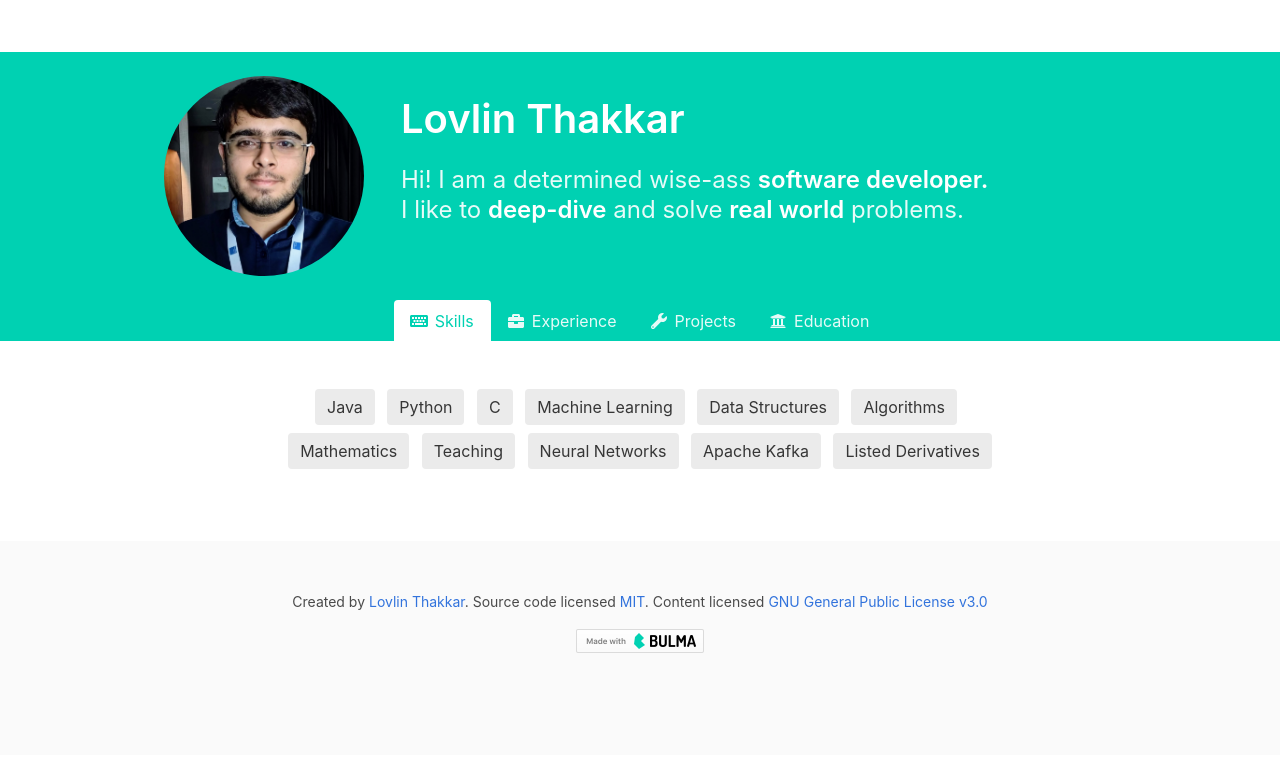
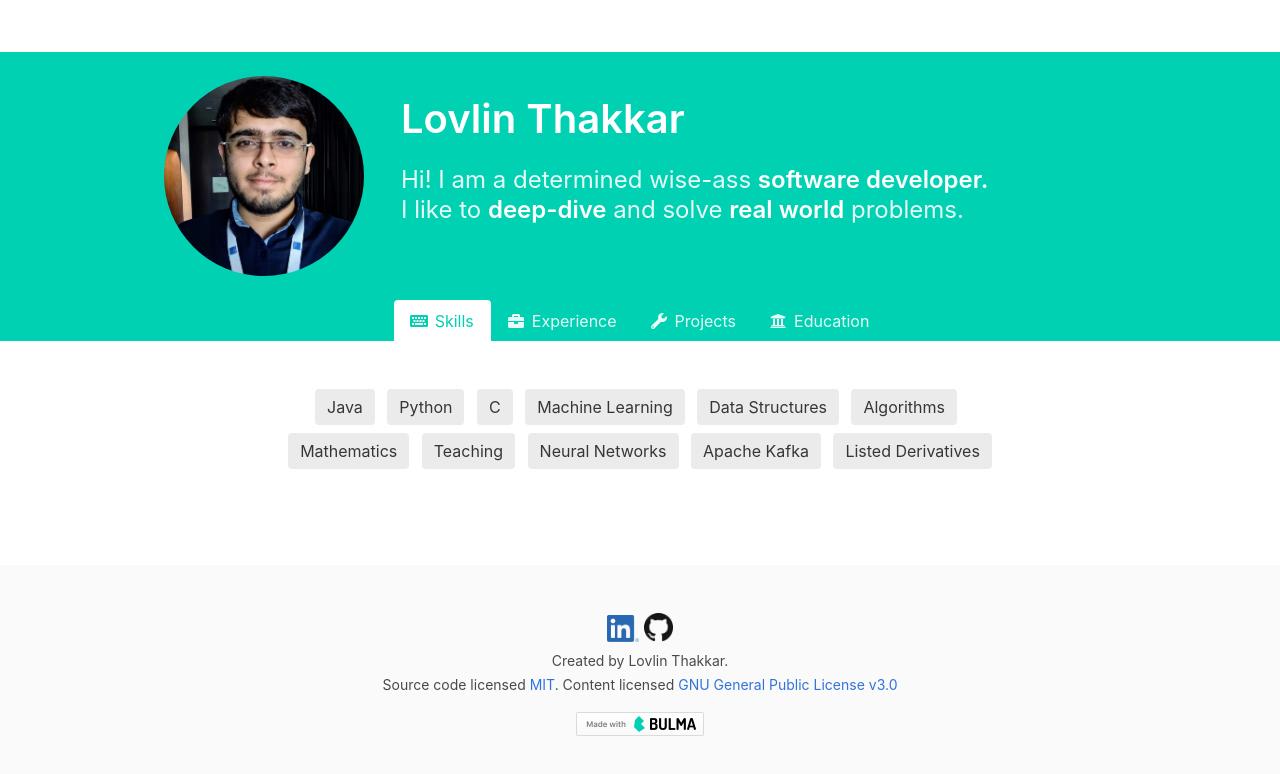
Before and after one commit to lovlin-thakkar/lovlin-thakkar.github.io, a website: page index.html in a window 1280 px wide. Drawn offline with Linux system fonts and the light colour scheme.

Commit message:
add link to github & linkedin
also has a disabled feature - "skill description"

```diff
--- a/index.html
+++ b/index.html
@@ -68,9 +68,9 @@
       		<div class="container">
         		<div class="columns is-mobile">
           			<div class="column is-8-desktop is-offset-2-desktop is-mobile">
-            			<div class="content is-mobile is-desktop" id="1" style="display: block; text-align: center;">
+            			<div class="content" id="1" style="display: block; text-align: center;">
             				<div class="buttons" style="display: inline-block; text-align: justify-all;">
-								<button class="button" style="background-color: hsl(0, 0%, 92%); border-style: none;">Java</button>
+            					<button class="button" style="background-color: hsl(0, 0%, 92%); border-style: none;">Java</button>
 								<button class="button" style="background-color: hsl(0, 0%, 92%); border-style: none;">Python</button>
 								<button class="button" style="background-color: hsl(0, 0%, 92%); border-style: none;">C</button>
 							 	<button class="button" style="background-color: hsl(0, 0%, 92%); border-style: none;">Machine Learning</button>
@@ -82,6 +82,7 @@
 							 	<button class="button" style="background-color: hsl(0, 0%, 92%); border-style: none;">Apache Kafka</button>
 							 	<button class="button" style="background-color: hsl(0, 0%, 92%); border-style: none;">Listed Derivatives</button>
 							</div>
+							<div class="notification is-grey-dark" id="skill-desc" style="display: none; width: max-content;"></div>
           				</div>
               			<div class="content" id="2">
               				<div class="notification is-white-ter">
@@ -176,7 +177,7 @@
 							  </div>
 							</div>
             			</div>
-            			<div class="content is-mobile is-desktop" id="4">
+            			<div class="content" id="4">
               				<div class="notification is-white-ter">
 							  <b>B. Tech. from Nirma University</b>:
 							  <ul>
@@ -205,7 +206,16 @@
 	        	<div class="columns">
 	        		<div class="column is-8-desktop is-offset-2-desktop">
 	            		<p>
-	              			<small>Created by <a href="https://github.com/lovlin-thakkar">Lovlin Thakkar</a>. Source code licensed <a href="http://opensource.org/licenses/mit-license.php">MIT</a>. Content licensed <a href="https://www.gnu.org/licenses/gpl-3.0.en.html">GNU General Public License v3.0</a></small>
+	            			<a href='https://in.linkedin.com/in/lovlin-thakkar'>
+		        					<img src="assets/LI-In-Bug.png" width="32px" height="32px"></img>
+		        			</a>
+		        			<a href='https://github.com/lovlin-thakkar'>
+		        					<img src="assets/GitHub-Mark-32px.png" width="29px" height="29px"></img>
+		        			</a></br>
+		        			<small>Created by Lovlin Thakkar.</a><br></small>
+	            		</p>
+	            		<p>
+	              			<small>Source code licensed <a href="http://opensource.org/licenses/mit-license.php">MIT</a>. Content licensed <a href="https://www.gnu.org/licenses/gpl-3.0.en.html">GNU General Public License v3.0</a></small>
 	            		</p>
 	            		<p style="margin-top: 1rem;">
 	              			<a href="http://bulma.io">
```
